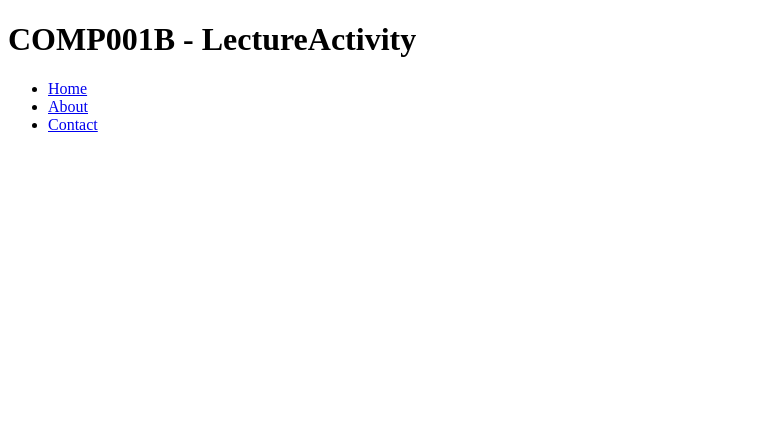
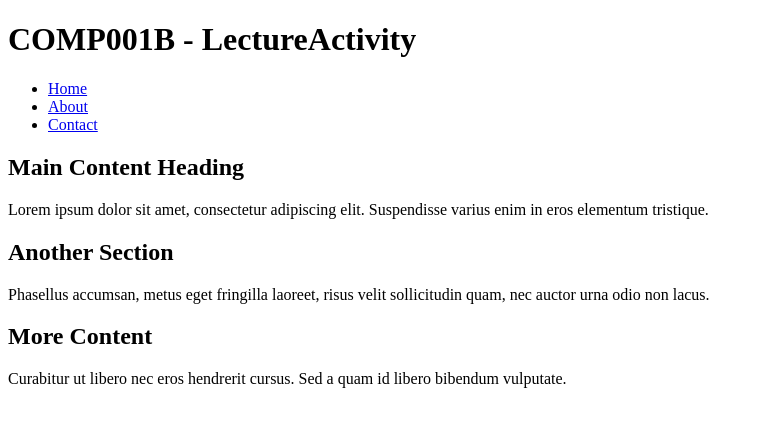
Before and after one commit to gonzalez-7/COMP001B.LectureActivity3, a plain HTML site: page index.html in a window 1280 px wide. Shown: the whole page, without its empty margins (0-763 px from the left). Drawn offline with Linux system fonts and the light colour scheme.

Commit message:
created a main element with paragraphs and headings

```diff
--- a/index.html
+++ b/index.html
@@ -17,5 +17,13 @@
             <li><a href="#">Contact</a></li>
         </ul>
     </nav>
+    <main>
+        <h2>Main Content Heading</h2>
+        <p>Lorem ipsum dolor sit amet, consectetur adipiscing elit. Suspendisse varius enim in eros elementum tristique.</p>
+        <h2>Another Section</h2>
+        <p>Phasellus accumsan, metus eget fringilla laoreet, risus velit sollicitudin quam, nec auctor urna odio non lacus.</p>
+        <h2>More Content</h2>
+        <p>Curabitur ut libero nec eros hendrerit cursus. Sed a quam id libero bibendum vulputate.</p>
+    </main>
 </body>
 </html>
```
